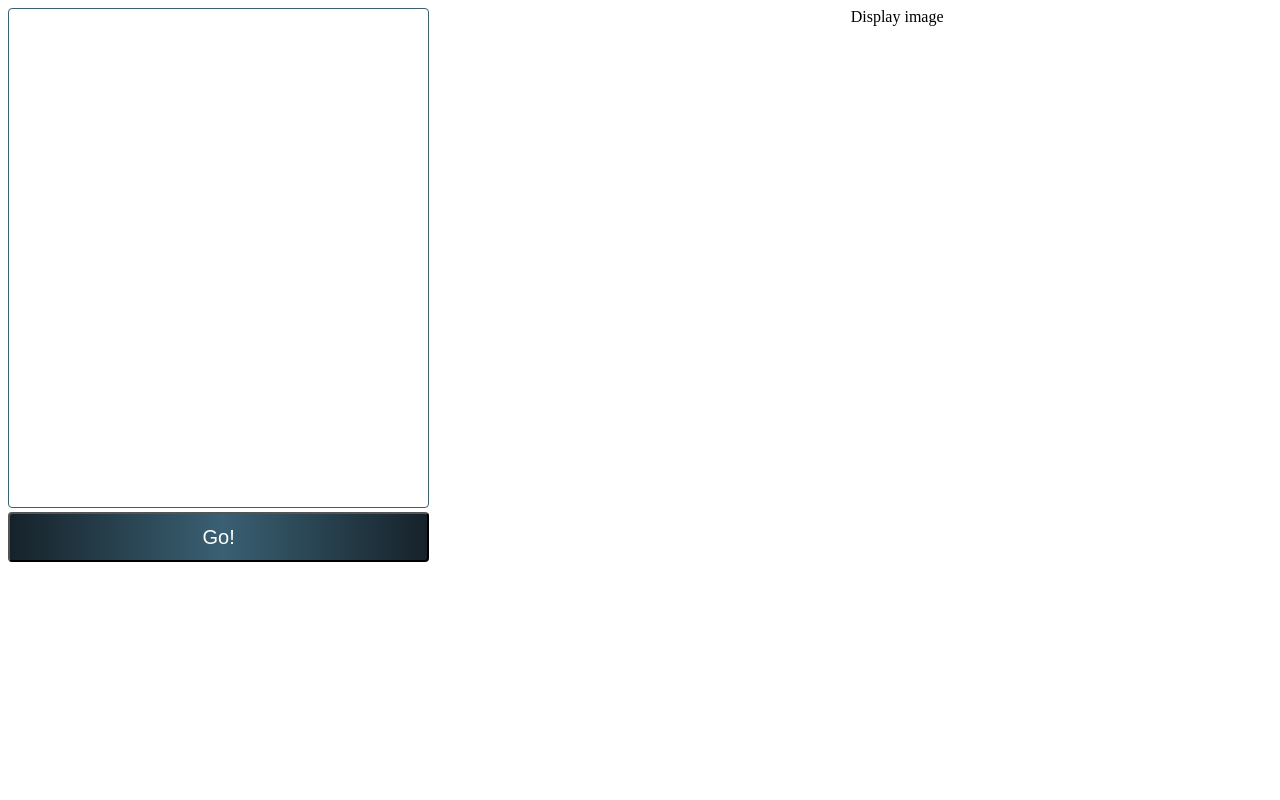
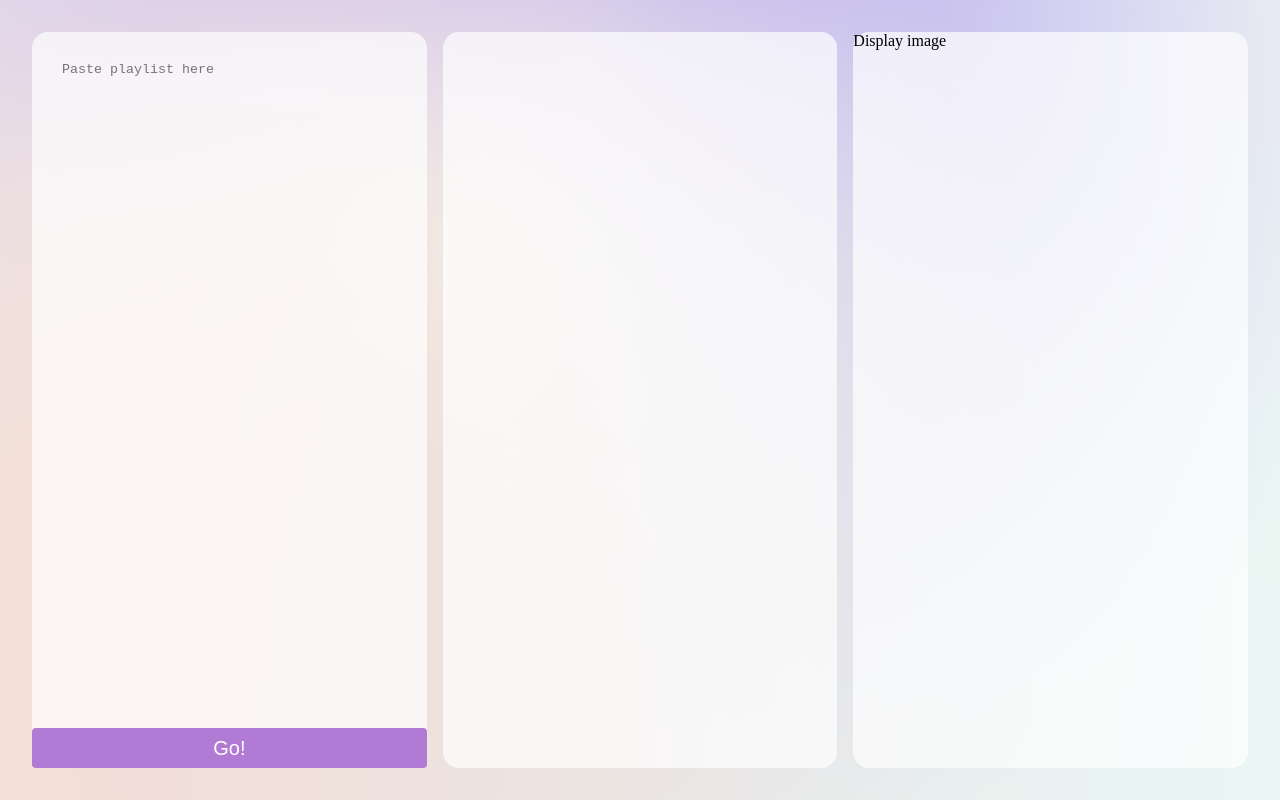
Before and after one commit to juliami/playlist-parser, a React (Create React App) app: page / in a window 1280 px wide. Built offline with nearby package versions, Linux system fonts and the light colour scheme.

Commit message:
Styling update

```diff
--- a/public/index.html
+++ b/public/index.html
@@ -26,7 +26,7 @@
     -->
     <title>Playlist Parser</title>
   </head>
-  <body>
+  <body style="padding: 0; margin: 0">
     <noscript>You need to enable JavaScript to run this app.</noscript>
     <div id="root"></div>
     <!--
--- a/src/App.js
+++ b/src/App.js
@@ -10,11 +10,26 @@ import CoverGrid from './components/CoverGrid';
 const useStyles = createUseStyles({
   container: {
     width: '100%',
-    minWidth: '1200px',
-    display: 'grid',
-    gridTemplateColumns: '1fr 1fr 1fr'
+    display: 'flex',
+    gap: '1rem',
+    height: '100vh',
+    padding: '2rem',
+    boxSizing: 'border-box',
+    backgroundColor: 'hsla(65, 60%, 97%, 1)',
+    backgroundImage: 'radial-gradient(circle at 92% 93%, hsla(190, 56%, 91%, 0.53) 11%, transparent 79%), radial-gradient(circle at 24% 86%, hsla(13, 52%, 90%, 1) 16%, transparent 83%), radial-gradient(circle at 11% 94%, hsla(43, 55%, 90%, 1) 16%, transparent 51%), radial-gradient(circle at 36% 38%, hsla(81, 82%, 98%, 1) 3%, transparent 59%), radial-gradient(circle at 44% 9%, hsla(252.79411764705875, 81%, 51%, 0.48) 13%, transparent 83%)',
 
   },
+    section: {
+    flex: '1',
+    width: '33.33%',
+    borderRadius: '1rem',
+    backgroundColor: 'rgba(255, 255, 255, 0.7)',
+    display: 'flex',
+    flexDirection: 'column'
+
+
+
+  }
 })
 
 
@@ -33,13 +48,18 @@ function App() {
   return (
     <QueryClientProvider client={queryClient}>
       <AlbumProvider>
-        <div className={classes.container}>
-          <PlaylistInput />
+        <main className={classes.container}>
+          <section className={classes.section}>
+            <PlaylistInput />
+          </section>
+          <section className={classes.section}>
           <CoverGrid />
+          </section>
+          <section className={classes.section}>
           <div>Display image</div>
-
+          </section>
           {/* <PlaylistConverter /> */}
-        </div>
+        </main>
       </AlbumProvider>
     </QueryClientProvider>
 
--- a/src/components/CoverGrid.jsx
+++ b/src/components/CoverGrid.jsx
@@ -1,15 +1,16 @@
-import { Suspense, useMemo } from "react";
+import { Suspense } from "react";
 import { createUseStyles } from "react-jss";
 import { useAlbumContext } from '../context/AlbumContext';
 import { useAlbumCovers } from '../hooks/useAlbumCovers';
 
-
 const useStyles = createUseStyles({
   coversGrid: {
-    marginTop: "20px",
     display: "grid",
-    gridTemplateColumns: "repeat(auto-fill, minmax(140px, 1fr))",
-    gridGap: "16px",
+    gridTemplateColumns: "repeat(auto-fill, minmax(150px, 1fr))",
+    gridGap: "0.5rem",
+    height: "100vh",
+    overflowY: "scroll",
+    padding: '1rem'
   },
   coverItem: {
     display: "flex",
@@ -19,13 +20,18 @@ const useStyles = createUseStyles({
     background: "#f8fafb",
     border: "1px solid #e6ecef",
     borderRadius: "6px",
-    padding: "10px",
   },
   albumTitle: {
     fontSize: "14px",
     fontWeight: 600,
-    color: "#16222A",
+    color: "#16222A"
   },
+    coverImage: {
+    width: '100%',
+    borderRadius: '6px',
+    boxShadow: '0 4px 10px rgba(0,0,0,0.15)',
+    marginBottom: '0.2rem'
+    },
 });
 
 const Loading = () => <div>Loading…</div>;
@@ -43,17 +49,18 @@ export default function CoverGrid() {
 
 const Grid = ({ albumEntries }) => {
   const { data: covers } = useAlbumCovers(albumEntries);
+  const classes = useStyles();
 
   return (
-    <div className="coversGrid">
+    <div className={classes.coversGrid}>
       {covers.map((album) => (
-        <div key={album.key} className="coverItem">
+        <div key={album.key} className={classes.coverItem}>
           <img
             src={album.artworkUrl600}
             alt={album.albumName}
-            className="coverImage"
+            className={classes.coverImage}
           />
-          <div className="albumTitle">
+          <div className={classes.albumTitle}>
             {album.artistName} — {album.albumName}
           </div>
         </div>
--- a/src/components/PlaylistConverter/index.js
+++ b/src/components/PlaylistConverter/index.js
@@ -31,12 +31,7 @@ const useStyles = createUseStyles({
         borderRadius: '6px',
         padding: '10px'
     },
-    coverImage: {
-        width: '100%',
-        maxWidth: '120px',
-        borderRadius: '6px',
-        boxShadow: '0 4px 10px rgba(0,0,0,0.15)'
-    },
+
     coverCaption: {
         marginTop: '6px',
         fontSize: '12px'
--- a/src/components/PlaylistInput.jsx
+++ b/src/components/PlaylistInput.jsx
@@ -1,19 +1,18 @@
 
-import {useState} from 'react';
+import { useState} from 'react';
 import { createUseStyles } from "react-jss";
 import { extractAlbumNames } from './PlaylistConverter/albums';
-import {useAlbumContext } from '../context/AlbumContext';
+import { useAlbumContext } from '../context/AlbumContext';
 
  const useStyles = createUseStyles({
         textarea: {
-            border: '1px solid #3A6073',
-            borderRadius: '4px',
+            borderStyle: 'none',
+            backgroundColor: 'transparent',
             boxSizing: 'border-box',
             resize: 'none',
-            fontSize: '18px',
             width: '100%',
-            maxWidth: '600px',
-            height: '500px',
+            height: 'calc(100% - 5vh)',
+            outline: 'none',
             margin: {
                 top: 'auto',
                 right: 0,
@@ -21,23 +20,21 @@ import {useAlbumContext } from '../context/AlbumContext';
                 left: 'auto'
             },
             padding: '30px',
-            '&:focus': {
-                border: '1px solid #84a2b1',
-                outline: 'none'
-            }
+
         },
         button: {
-            backgroundImage: 'linear-gradient(to right, #16222A 0%, #3A6073 51%, #16222A 100%)',
             borderRadius: '4px',
             display: 'block',
             width: '100%',
             color: '#fff',
             cursor: 'pointer',
             fontSize: '20px',
-            height: '50px',
+            backgroundColor: '#b17ad5',
+            borderStyle: 'none',
+            height: '5vh',
+           transition: 'background-color 0.8s',
             '&:hover': {
-                backgroundImage: 'linear-gradient(to right, #16222A 0%, #498daf 51%, #16222A 100%)',
-
+                backgroundColor: '#74369c'
             }
         },
     })
@@ -53,11 +50,12 @@ const PlaylistInput = () => {
 
         };
     const classes = useStyles();
+
     return (
-        <div>
-            <textarea className={classes.textarea} onChange={e => {setValue(e.target.value)}}/>
+        <>
+            <textarea className={classes.textarea} onChange={e => {setValue(e.target.value)}} placeholder="Paste playlist here"/>
             <button className={classes.button} onClick={handleChange}>Go!</button>
-        </div>
+        </>
     )
 }
 
```
